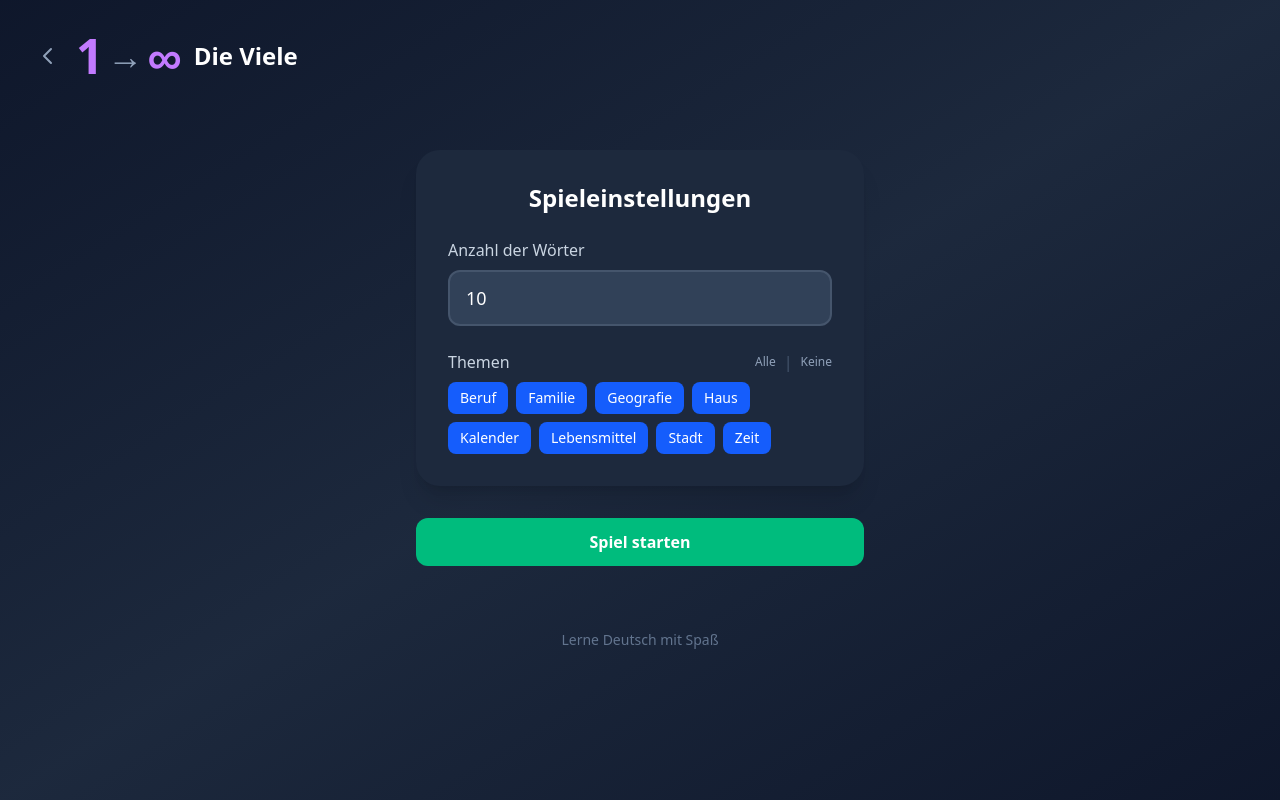
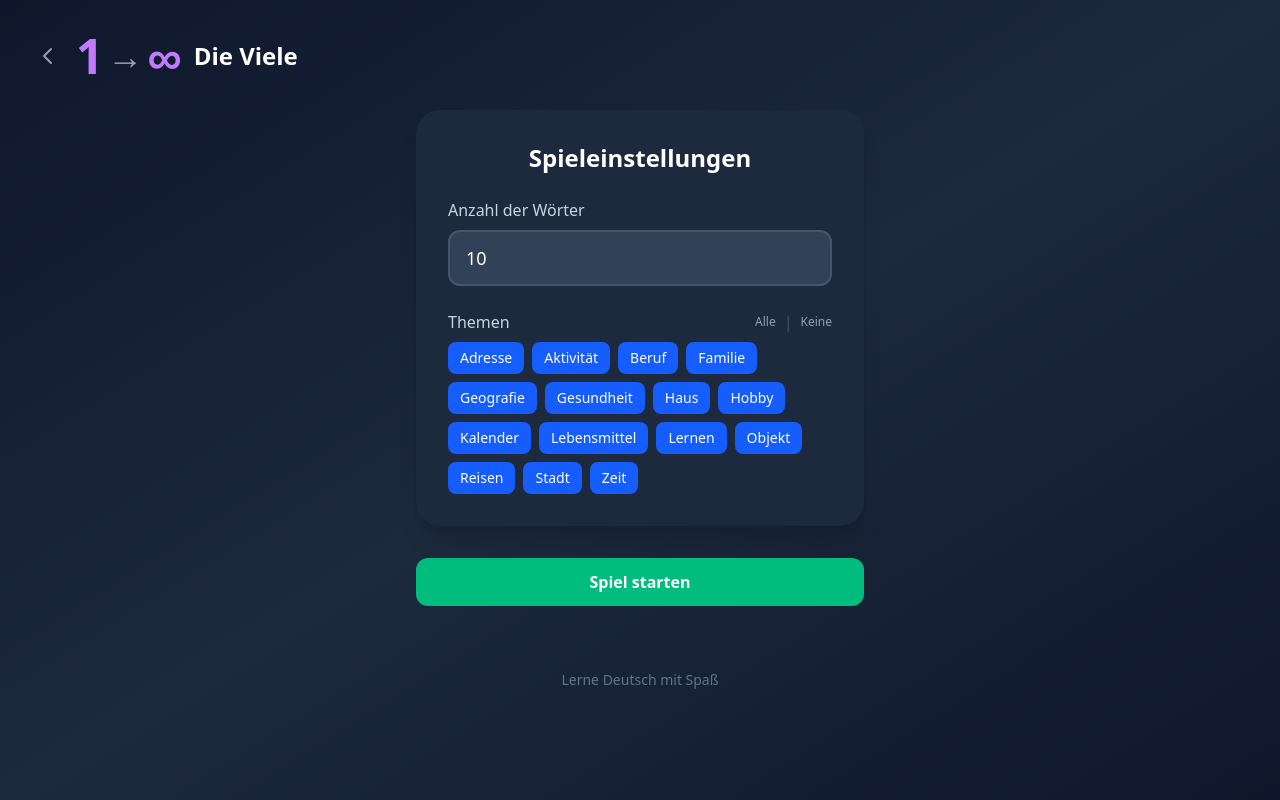
Before and after one commit to rubendm92/wort-deck, a React (Vite) app in the folder frontend/: page /die-viele in a window 1280 px wide. Built offline with nearby package versions, Linux system fonts and the light colour scheme.

Commit message:
More words and tags

```diff
--- a/frontend/src/games/domain/words.ts
+++ b/frontend/src/games/domain/words.ts
@@ -8,8 +8,14 @@ export interface Word {
 }
 
 const words: Word[] = [
-  { word: 'Übung', article: 'die', plural: 'Übungen', tags: [] },
-  { word: 'Spiel', article: 'das', plural: 'Spiele', tags: [] },
+  {
+    word: 'Aktivität',
+    article: 'die',
+    plural: 'Aktivitäten',
+    tags: ['Aktivität'],
+  },
+  { word: 'Übung', article: 'die', plural: 'Übungen', tags: ['Aktivität'] },
+  { word: 'Spiel', article: 'das', plural: 'Spiele', tags: ['Aktivität'] },
   {
     word: 'Landkarte',
     article: 'die',
@@ -43,10 +49,27 @@ const words: Word[] = [
   { word: 'Tür', article: 'die', plural: 'Türen', tags: ['Haus'] },
   { word: 'Tor', article: 'das', plural: 'Tore', tags: ['Stadt'] },
   { word: 'Torte', article: 'die', plural: 'Torten', tags: ['Lebensmittel'] },
-  { word: 'Stadion', article: 'das', plural: 'Stadien', tags: [] },
-  { word: 'Nummer', article: 'die', plural: 'Nummern', tags: [] },
+  { word: 'Stadion', article: 'das', plural: 'Stadien', tags: ['Stadt'] },
+  { word: 'Nummer', article: 'die', plural: 'Nummern', tags: ['Adresse'] },
   { word: 'Zahl', article: 'die', plural: 'Zahlen', tags: [] },
-  { word: 'Handynummer', article: 'die', plural: 'Handynummern', tags: [] },
+  {
+    word: 'Postleitzahl',
+    article: 'die',
+    plural: 'Postleitzahlen',
+    tags: ['Adresse'],
+  },
+  {
+    word: 'Handynummer',
+    article: 'die',
+    plural: 'Handynummern',
+    tags: ['Adresse'],
+  },
+  {
+    word: 'Telephon',
+    article: 'das',
+    plural: 'Telephone',
+    tags: ['Adresse'],
+  },
   {
     word: 'Bürgermeister',
     article: 'der',
@@ -83,16 +106,16 @@ const words: Word[] = [
     plural: 'Lebensmittel',
     tags: ['Lebensmittel'],
   },
-  { word: 'Tisch', article: 'der', plural: 'Tische', tags: [] },
-  { word: 'Lampe', article: 'die', plural: 'Lampen', tags: [] },
-  { word: 'Buch', article: 'das', plural: 'Bücher', tags: [] },
-  { word: 'Stuhl', article: 'der', plural: 'Stühle', tags: [] },
+  { word: 'Tisch', article: 'der', plural: 'Tische', tags: ['Objekt'] },
+  { word: 'Lampe', article: 'die', plural: 'Lampen', tags: ['Objekt'] },
+  { word: 'Buch', article: 'das', plural: 'Bücher', tags: ['Objekt'] },
+  { word: 'Stuhl', article: 'der', plural: 'Stühle', tags: ['Objekt'] },
   { word: 'Morgen', article: 'der', plural: 'Morgen', tags: ['Zeit'] },
   { word: 'Tag', article: 'der', plural: 'Tage', tags: ['Zeit'] },
   { word: 'Abend', article: 'der', plural: 'Abende', tags: ['Zeit'] },
   { word: 'Nacht', article: 'die', plural: 'Nächte', tags: ['Zeit'] },
   { word: 'Sprache', article: 'die', plural: 'Sprachen', tags: [] },
-  { word: 'Wohnort', article: 'der', plural: 'Wohnorte', tags: [] },
+  { word: 'Wohnort', article: 'der', plural: 'Wohnorte', tags: ['Adresse'] },
   { word: 'Norden', article: 'der', plural: 'Norden', tags: ['Geografie'] },
   { word: 'Süden', article: 'der', plural: 'Süden', tags: ['Geografie'] },
   { word: 'Westen', article: 'der', plural: 'Westen', tags: ['Geografie'] },
@@ -123,9 +146,20 @@ const words: Word[] = [
     tags: ['Geografie'],
   },
   { word: 'Jahr', article: 'das', plural: 'Jahre', tags: ['Kalender', 'Zeit'] },
-  { word: 'Adresse', article: 'die', plural: 'Adressen', tags: [] },
-  { word: 'Nachbar', article: 'der', plural: 'Nachbarn', tags: [] },
-  { word: 'Nachbarin', article: 'die', plural: 'Nachbarinnen', tags: [] },
+  { word: 'Adresse', article: 'die', plural: 'Adressen', tags: ['Adresse'] },
+  {
+    word: 'E-Mail-Adresse',
+    article: 'die',
+    plural: 'Adressen',
+    tags: ['Adresse'],
+  },
+  { word: 'Nachbar', article: 'der', plural: 'Nachbarn', tags: ['Adresse'] },
+  {
+    word: 'Nachbarin',
+    article: 'die',
+    plural: 'Nachbarinnen',
+    tags: ['Adresse'],
+  },
   { word: 'Beruf', article: 'der', plural: 'Berufe', tags: ['Beruf'] },
   {
     word: 'Krankenpfleger',
@@ -188,7 +222,12 @@ const words: Word[] = [
     plural: 'Ingenieurinnen',
     tags: ['Beruf'],
   },
-  { word: 'Hobby', article: 'das', plural: 'Hobbys', tags: [] },
+  {
+    word: 'Hobby',
+    article: 'das',
+    plural: 'Hobbys',
+    tags: ['Aktivität', 'Hobby'],
+  },
   {
     word: 'Woche',
     article: 'die',
@@ -237,6 +276,118 @@ const words: Word[] = [
   { word: 'Herbst', article: 'der', plural: 'Herbste', tags: ['Kalender'] },
   { word: 'Winter', article: 'der', plural: 'Winter', tags: ['Kalender'] },
   { word: 'Kalender', article: 'der', plural: 'Kalender', tags: ['Kalender'] },
+  { word: 'Handtuch', article: 'das', plural: 'Handtücher', tags: ['Haus'] },
+  { word: 'Flasche', article: 'die', plural: 'Flaschen', tags: ['Objekt'] },
+  { word: 'Objekt', article: 'das', plural: 'Objekte', tags: ['Objekt'] },
+  {
+    word: 'Koffer',
+    article: 'der',
+    plural: 'Koffer',
+    tags: ['Objekt', 'Reisen'],
+  },
+  {
+    word: 'Würstchen',
+    article: 'das',
+    plural: 'Würstchen',
+    tags: ['Lebensmittel'],
+  },
+  {
+    word: 'Würstel',
+    article: 'das',
+    plural: 'Würstel',
+    tags: ['Lebensmittel'],
+  },
+  {
+    word: 'Kindergarten',
+    article: 'der',
+    plural: 'Kindergärten',
+    tags: [],
+  },
+  {
+    word: 'Butterbrot',
+    article: 'das',
+    plural: 'Butterbrote',
+    tags: ['Lebensmittel'],
+  },
+  {
+    word: 'Kranke',
+    article: 'der',
+    plural: 'Kranken',
+    tags: ['Gesundheit'],
+  },
+  { word: 'Autobahn', article: 'die', plural: 'Autobahnen', tags: ['Stadt'] },
+  {
+    word: 'Nudel',
+    article: 'die',
+    plural: 'Nudeln',
+    tags: ['Lebensmittel'],
+  },
+  {
+    word: 'Lernen',
+    article: 'das',
+    plural: 'Lernen',
+    tags: ['Lernen'],
+  },
+  {
+    word: 'Universität',
+    article: 'die',
+    plural: 'Universitäten',
+    tags: ['Stadt', 'Lernen'],
+  },
+  {
+    word: 'Universität',
+    article: 'die',
+    plural: 'Universitäten',
+    tags: ['Stadt', 'Lernen'],
+  },
+  {
+    word: 'Schule',
+    article: 'die',
+    plural: 'Schulen',
+    tags: ['Stadt', 'Lernen'],
+  },
+  {
+    word: 'Sprachschule',
+    article: 'die',
+    plural: 'Sprachschulen',
+    tags: ['Stadt', 'Lernen'],
+  },
+  {
+    word: 'Kino',
+    article: 'das',
+    plural: 'Kinos',
+    tags: ['Stadt'],
+  },
+  {
+    word: 'Disko',
+    article: 'die',
+    plural: 'Diskos',
+    tags: ['Stadt'],
+  },
+  {
+    word: 'Restaurant',
+    article: 'die',
+    plural: 'Restaurants',
+    tags: ['Stadt'],
+  },
+  {
+    word: 'Fotografie',
+    article: 'die',
+    plural: 'Fotografien',
+    tags: ['Hobby'],
+  },
+  {
+    word: 'Sänger',
+    article: 'der',
+    plural: 'Sänger',
+    tags: ['Beruf'],
+  },
+  {
+    word: 'Sängerin',
+    article: 'die',
+    plural: 'Sängerinnen',
+    tags: ['Beruf'],
+  },
 ];
 
 function shuffle<T>(array: T[]): T[] {
```
